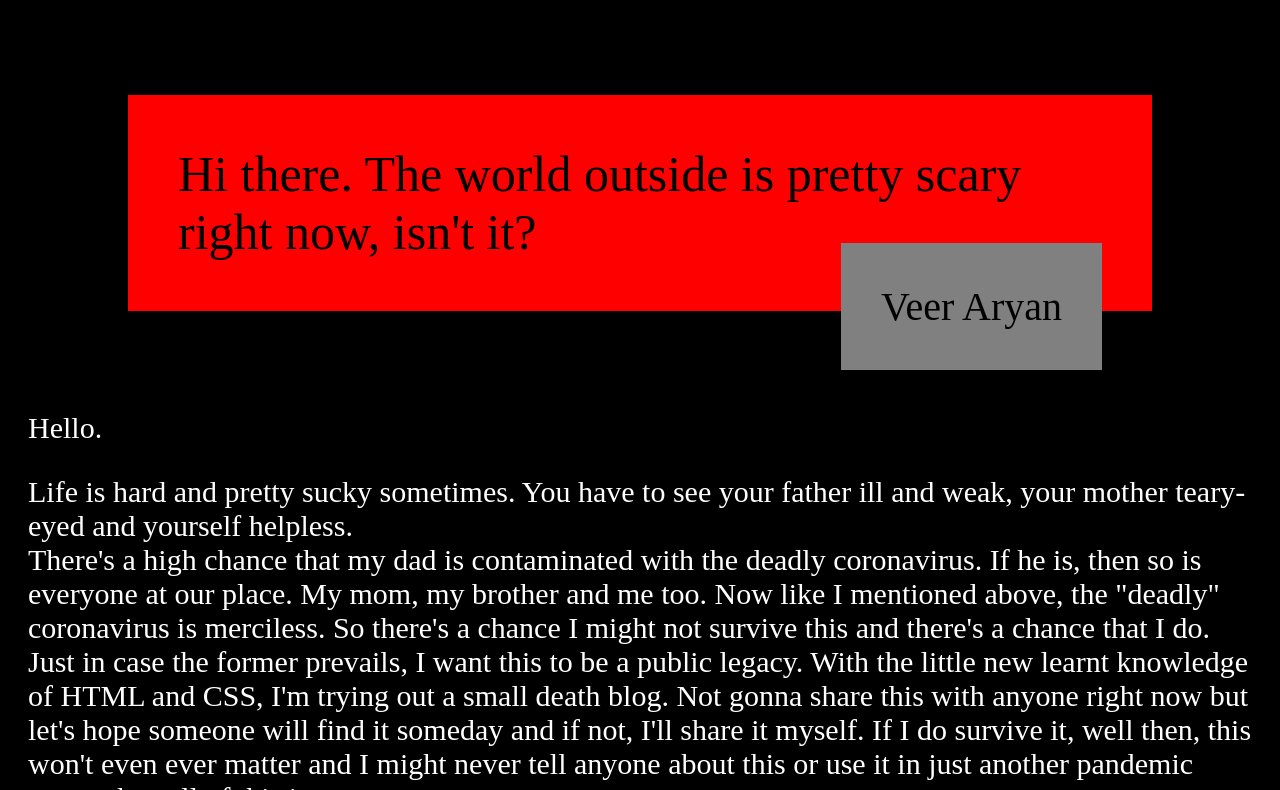
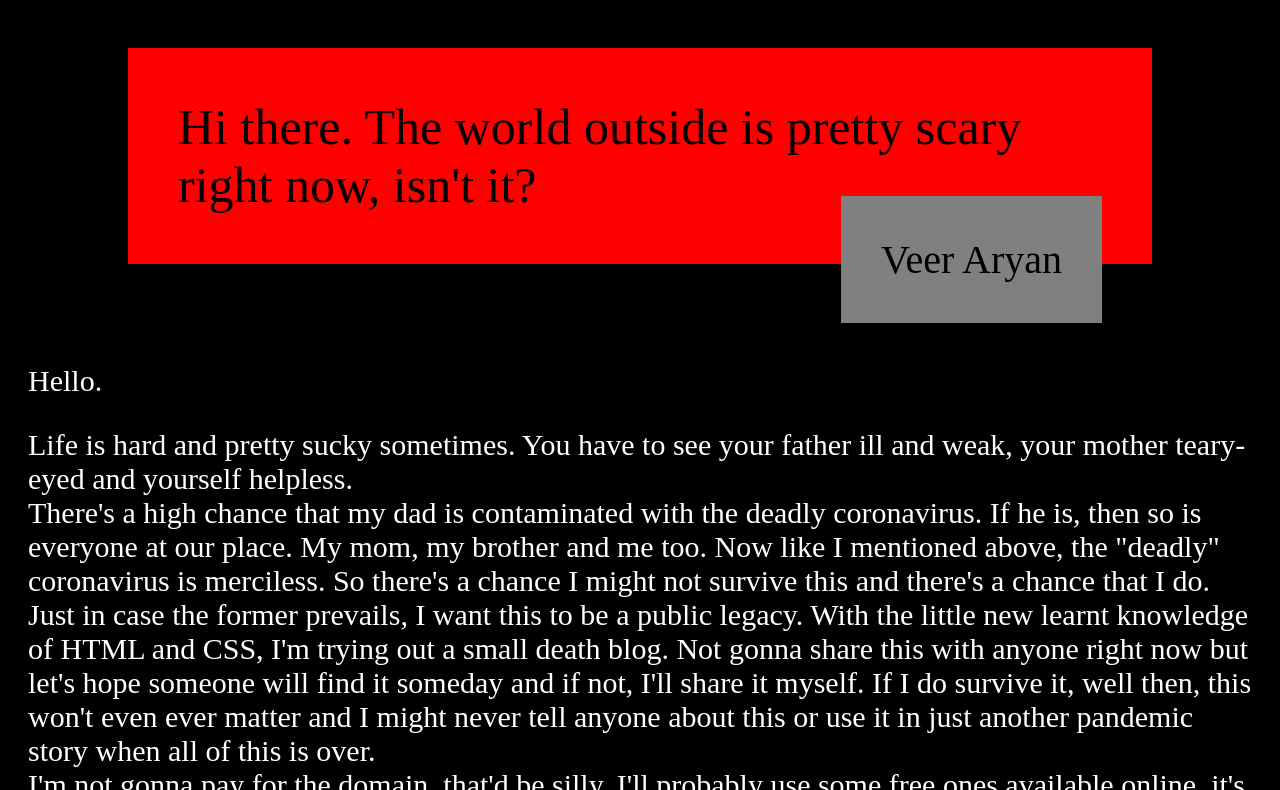
Before and after one commit to Educta/veeraryan.github.io, a plain HTML site: page index.html in a window 1280 px wide. Shown: the part 623-1413 px from the top of the page. Drawn offline with Linux system fonts and the light colour scheme.

Commit message:
Update index.html

```diff
--- a/index.html
+++ b/index.html
@@ -6,7 +6,7 @@
   </head>
 
 
-  <body style="color: white; font-size:120px; background-color: black">
+  <body style="color: white; font-size:100px; background-color: black">
     <header>
       <h1 style="color:white; padding: 50px; margin: -25px">legacy...</h1>
     </header>
```
